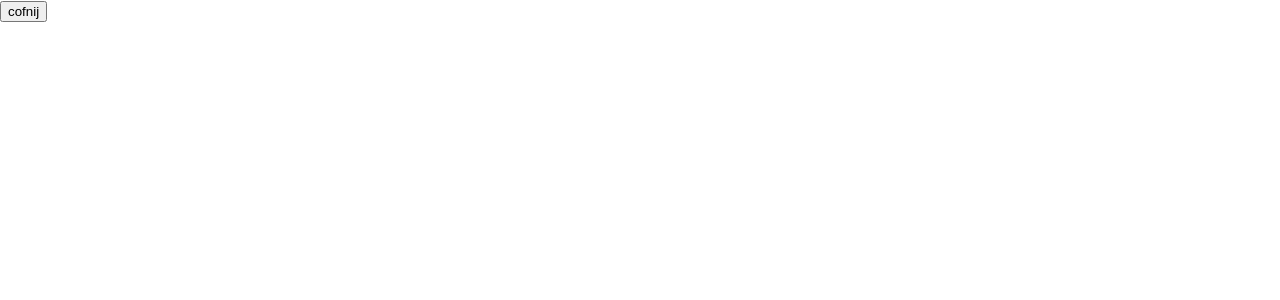
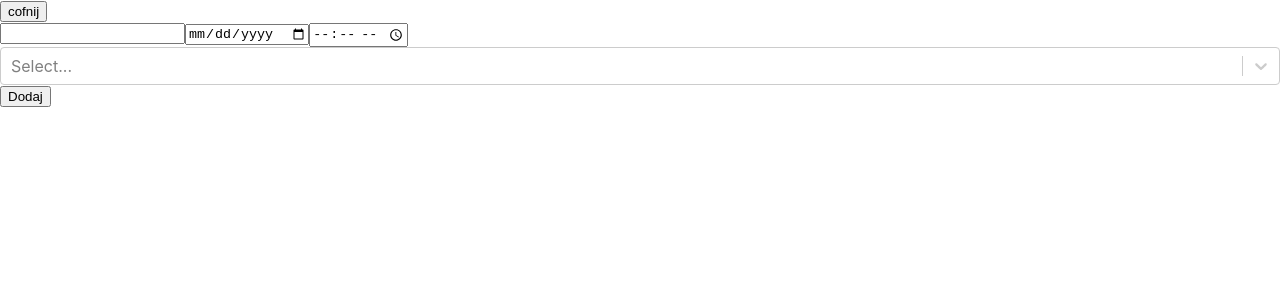
Before and after one commit to klaudiakrupa/tododolist, a React (Create React App) app: page /dodaj-zadanie in a window 1280 px wide. Shown: the top 300 px of the page. Built offline with nearby package versions, Linux system fonts and the light colour scheme.

Commit message:
Created new task form.

```diff
--- a/package.json
+++ b/package.json
@@ -14,6 +14,7 @@
     "react-router": "^5.2.0",
     "react-router-dom": "^5.2.0",
     "react-scripts": "3.4.3",
+    "react-select": "^3.1.0",
     "redux": "^4.0.5",
     "styled-components": "^5.2.0"
   },
--- a/src/components/App/App.jsx
+++ b/src/components/App/App.jsx
@@ -4,12 +4,13 @@ import { Provider } from "react-redux";
 import { createStore, combineReducers } from "redux";
 
 import homePageState from "../HomePage/reducer";
+import newTaskPageState from "../NewTaskPage/reducer";
 
 import HomePage from "../HomePage";
 import PlanPage from "../PlanPage";
 import NewTaskPage from "../NewTaskPage";
 
-const combinedReducers = combineReducers({ homePageState });
+const combinedReducers = combineReducers({ homePageState, newTaskPageState });
 const store = createStore(combinedReducers);
 
 const App = () => {
--- /dev/null
+++ b/src/components/NewTaskPage/actionTypes.js
@@ -0,0 +1 @@
+export const ADD_NEW_TASK = "ADD_NEW_TASK";
--- a/src/components/NewTaskPage/index.jsx
+++ b/src/components/NewTaskPage/index.jsx
@@ -1,12 +1,62 @@
 import React from "react";
 import { useHistory } from "react-router-dom";
+import { useForm, Controller } from "react-hook-form";
+import CreatableSelect from "react-select/creatable";
+import { useDispatch, useSelector } from "react-redux";
+
+import { ADD_NEW_TASK } from "./actionTypes";
 
 const NewTaskPage = () => {
   const history = useHistory();
+  const { handleSubmit, register, errors, control } = useForm();
+  const dispatch = useDispatch();
+
+  const onSubmit = (values) =>
+    dispatch({ type: ADD_NEW_TASK, payload: values });
+
+  const { labels } = useSelector((state) => state.newTaskPageState);
 
   return (
     <div>
       <button onClick={() => history.push("plan")}>cofnij</button>
+
+      <form onSubmit={handleSubmit(onSubmit)}>
+        <input
+          name="taskName"
+          ref={register({
+            required: "Pole wymagane!",
+          })}
+        />
+        {errors.taskName && errors.taskName.message}
+
+        <input
+          name="date"
+          type="date"
+          ref={register({
+            required: "Pole wymagane!",
+          })}
+        />
+        {errors.taskName && errors.taskName.message}
+
+        <input
+          name="time"
+          type="time"
+          ref={register({
+            required: "Pole wymagane!",
+          })}
+        />
+        {errors.taskName && errors.taskName.message}
+
+        <Controller
+          name="labels"
+          as={CreatableSelect}
+          isMulti
+          options={labels}
+          control={control}
+        />
+
+        <button type="submit">Dodaj</button>
+      </form>
     </div>
   );
 };
--- /dev/null
+++ b/src/components/NewTaskPage/reducer.js
@@ -0,0 +1,26 @@
+import { ADD_NEW_TASK } from "./actionTypes";
+
+const initialState = {
+  labels: [
+    { value: "1", label: "Dom" },
+    { value: "2", label: "Rodzina i przyjaciele" },
+    { value: "3", label: "Praca" },
+    { value: "4", label: "Zdrowie" },
+  ],
+};
+
+const newTaskPageState = (state = initialState, action) => {
+  switch (action.type) {
+    case ADD_NEW_TASK:
+      console.log(action.payload);
+      const newValues = action.payload.labels
+        .filter((x) => x.__isNew__)
+        .map((x) => ({ value: x.value, label: x.label }));
+
+      return { ...state, labels: [...state.labels, ...newValues] };
+
+    default:
+      return state;
+  }
+};
+export default newTaskPageState;
```
Also changed, not shown: 1 other file (tests, documents, lock files or other folders).
